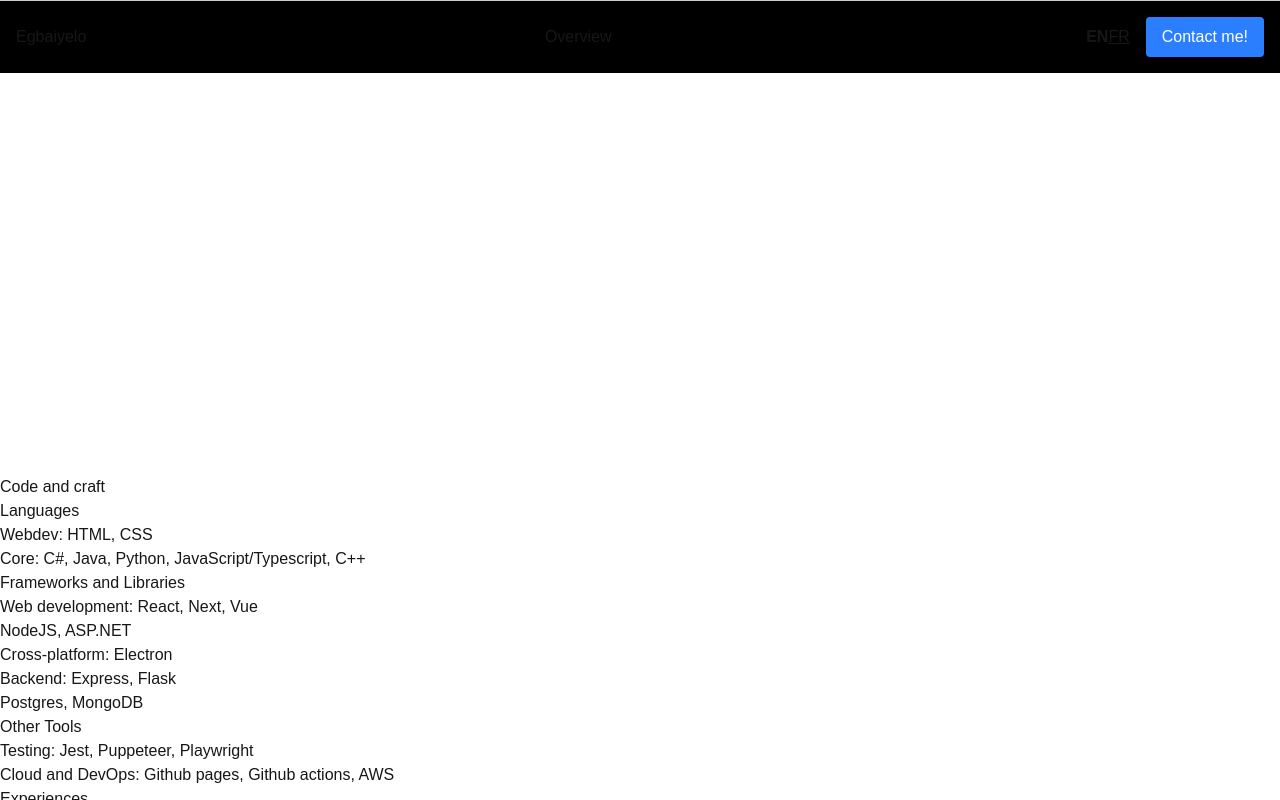
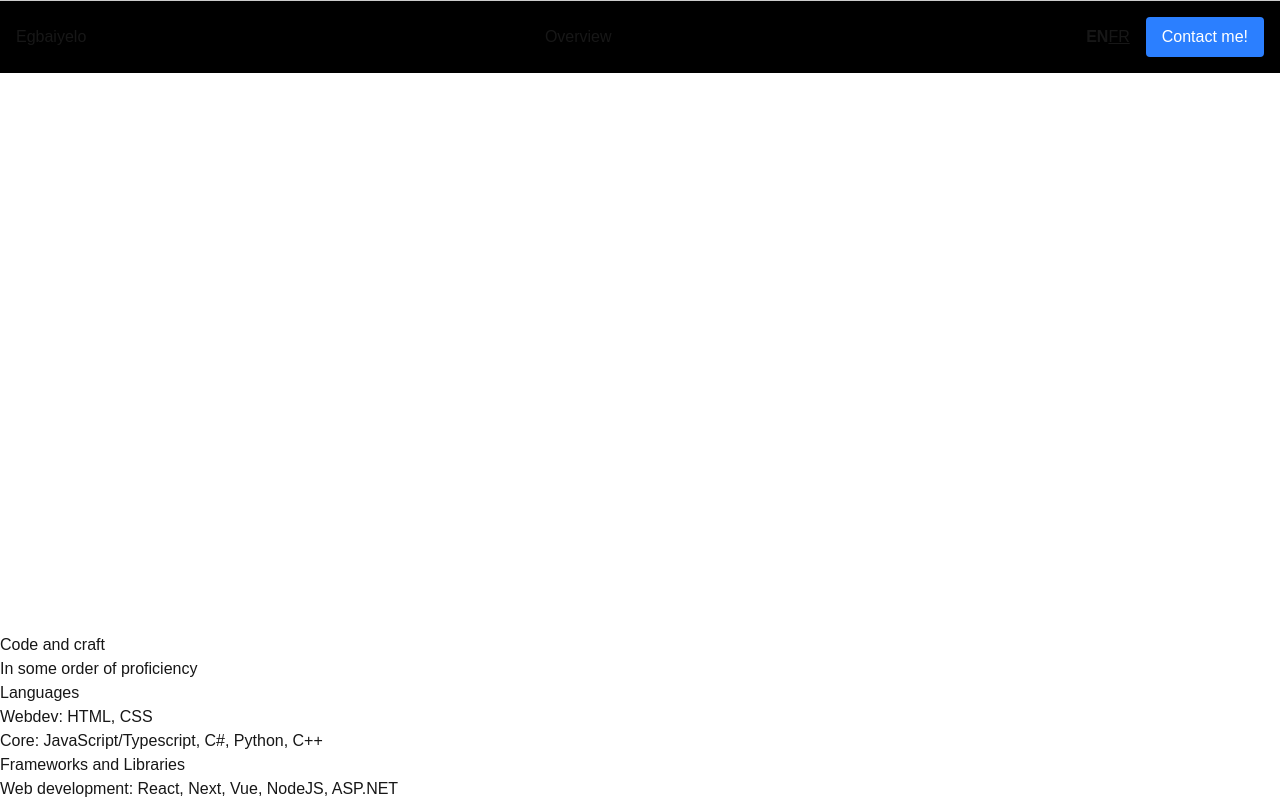
Before and after one commit to Egbaiyelo/Portfolio, a Next.js app in the folder portfolio-app/: page /en in a window 1280 px wide. Shown: the top 800 px of the page. Built offline with nearby package versions, Linux system fonts and the light colour scheme.

Commit message:
Update: Finishing about me grid
Structuring the full layout

```diff
--- a/portfolio-app/src/app/[locale]/page.tsx
+++ b/portfolio-app/src/app/[locale]/page.tsx
@@ -67,12 +67,12 @@ export default async function Home({
           </div>
 
           {/* Education */}
-          <div className='col-span-12 grid grid-cols-12'>
+          <div className='col-span-12 grid grid-cols-12 border-b  md:border-r border-white/20 p-8'>
 
             {/* School Logo */}
             <div className='col-span-2 '>
               <Image src={"/white-icons/white-icon.png"} alt=''
-              className='mx-auto my-auto' width={120} height={120} />
+                className='mx-auto my-auto' width={120} height={120} />
             </div>
 
             <div className='col-span-8'>
@@ -84,14 +84,48 @@ export default async function Home({
               and Geography (ArcGIS, mapping, satellite data)
             </div>
 
-            <div className='col-span-2'>
+            <div className='col-span-2 [&>*]:mx-auto'>
               <div>
-                <Image src={"/white-icons/white-icon.png"} alt='' width={45} height={45} />
+                <Image src={"/white-icons/white-icon.png"} alt=''     width={45} height={45} />
               </div>
               <div>
                 1+ year of professional software experience
               </div>
             </div>
+
+          </div>
+
+          {/* Misc */}
+          <div className='col-span-12 grid grid-cols-12'>
+
+            <div className='col-span-3'>
+              <Image src={"/white-icons/white-icon.png"} alt='' width={45} height={45} />
+              Based in Ontario
+              Willing to relocate in Canada
+            </div>
+
+            <div className='col-span-3'>
+              based in Mississauga, GTA
+            </div>
+
+            <div className='col-span-3'>
+              Languages
+
+              <div>
+                English Fluent/Native
+              </div>
+
+              <div>
+                French B1/B2 Proficiency
+              </div>
+
+            </div>
+
+            <div className='col-span-3'>
+              Key languages
+              C#, C++, JS, TS
+            </div>
+
 
           </div>
 
@@ -116,24 +150,22 @@ export default async function Home({
         {/* <!-- maybe sum all the skills and then have them split in the skills page */}
         {/* just so its smaller on the main page --> */}
         <h2>Code and craft</h2>
+        <p>In some order of proficiency</p>
 
         <div>
           <h3>Languages</h3>
           <p>Webdev: HTML, CSS</p>
           {/* <!-- Languages I am fluent in and use often --> */}
-          <p>Core: C#, Java, Python, JavaScript/Typescript, C++</p>
+          <p>Core: JavaScript/Typescript, C#, Python, C++</p>
           {/* <!-- Languages I am literate in and interested in mastering --> */}
-          {/* <p>Others: Rust, Bash, Go, C, erlang, gleam</p> */}
+          {/* <p>Others: Rust, Go, Java</p> */}
         </div>
 
         <div>
           <h3>Frameworks and Libraries</h3>
-          <p>Web development: React, Next, Vue</p>
-
-          <p>NodeJS, ASP.NET</p>
-          <p>Cross-platform: Electron</p>
-          <p>Backend: Express, Flask</p>
-          <p>Postgres, MongoDB</p>
+          <p>Web development: React, Next, Vue, NodeJS, ASP.NET</p>
+          <p>Postgres, MongoDB, Electron, Express, Flask</p>
+          <p></p>
         </div>
 
         <div>
```
